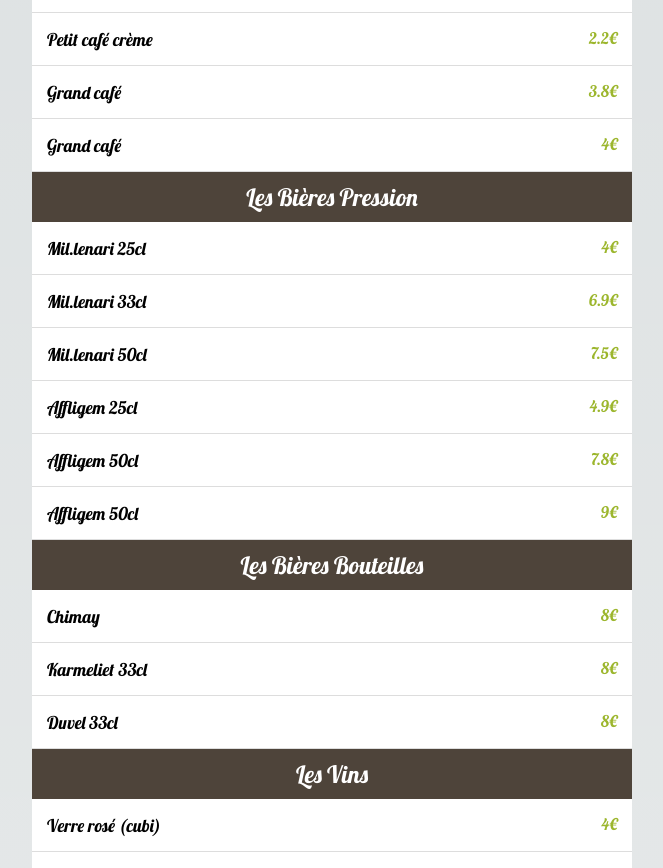
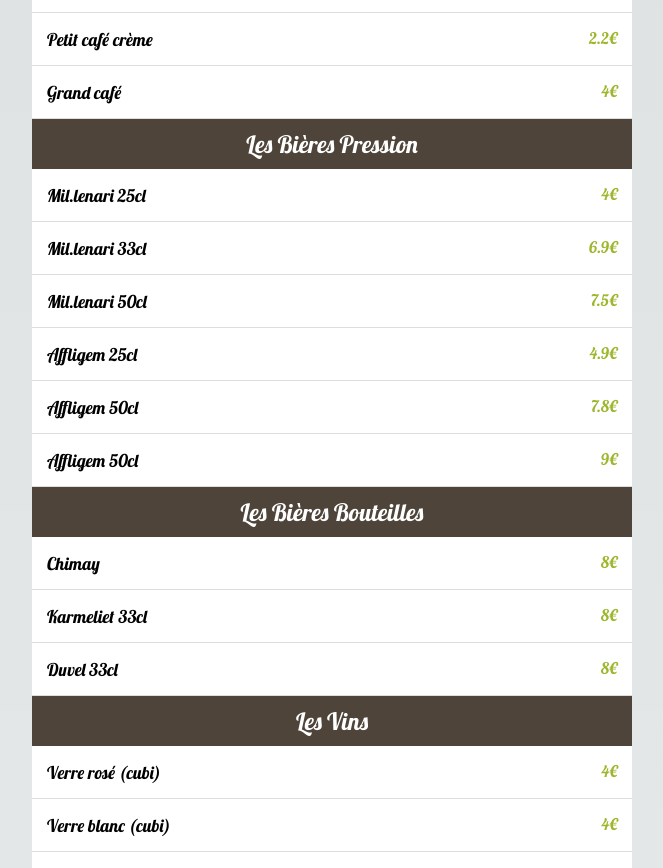
Before and after one commit to AdrienW86/les-delices-de-saleilles, a Next.js app: page /carte in a window 1280 px wide. Shown: the part 1585-2453 px from the top of the page, without its empty margins (308-971 px from the left). Built offline with nearby package versions, Linux system fonts and the light colour scheme.

Commit message:
mise en ligne

```diff
--- a/app/menuData.js
+++ b/app/menuData.js
@@ -40,10 +40,6 @@
       {
         name: "Petit café crème",
         price: 2.20,
-      },
-      {
-        name: "Grand café",
-        price: 3.80,
       },
       {
         name: "Grand café",
```
